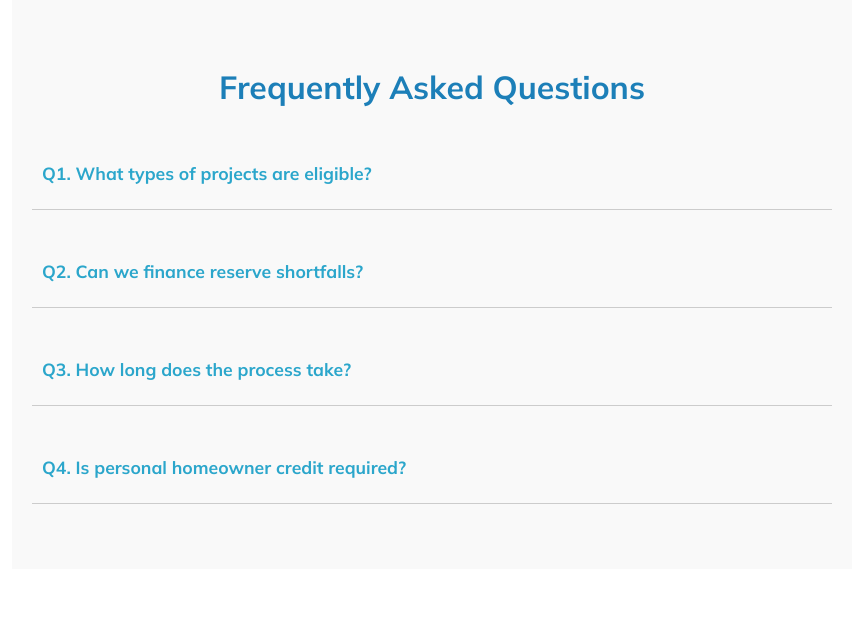
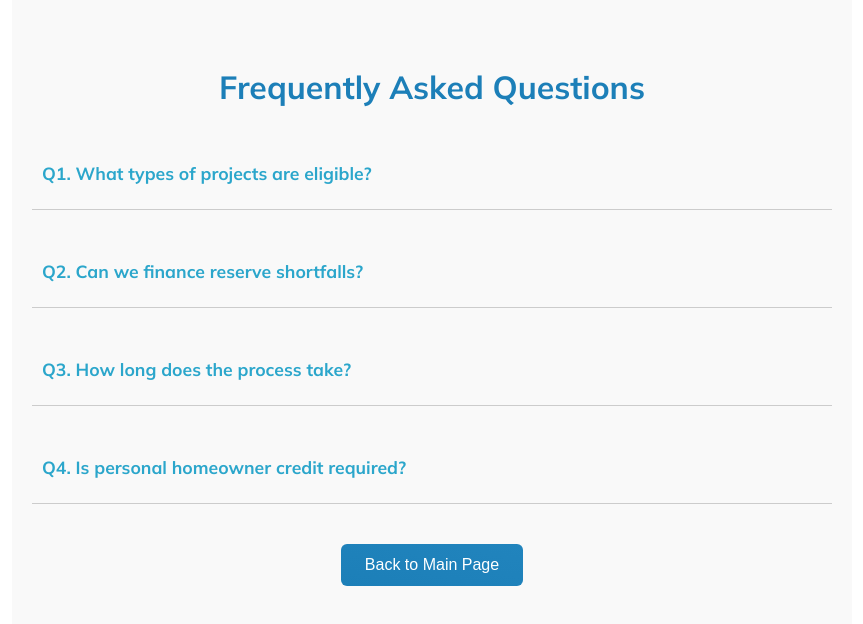
Before and after one commit to MetaCapFin/tu-cielo-site, a React (Create React App) app: page /faq in a window 1280 px wide. Shown: the top 624 px of the page, without its empty margins (208-1071 px from the left). Built offline with nearby package versions, Linux system fonts and the light colour scheme.

Commit message:
Update faq.js

```diff
--- a/src/faq.js
+++ b/src/faq.js
@@ -1,5 +1,6 @@
 import React, { useState } from 'react';
-import './FAQSection.css'; // You'll create this for styles
+import { useNavigate } from 'react-router-dom';
+import './FAQSection.css';
 
 const faqData = [
   {
@@ -26,6 +27,7 @@ const faqData = [
 
 const FAQSection = () => {
   const [activeIndex, setActiveIndex] = useState(null);
+  const navigate = useNavigate();
 
   const toggleFAQ = (index) => {
     setActiveIndex(activeIndex === index ? null : index);
@@ -44,6 +46,9 @@ const FAQSection = () => {
           {activeIndex === index && <div className="faq-answer">{item.answer}</div>}
         </div>
       ))}
+      <button className="back-home-button" onClick={() => navigate('/')}>
+        Back to Main Page
+      </button>
     </section>
   );
 };
```
